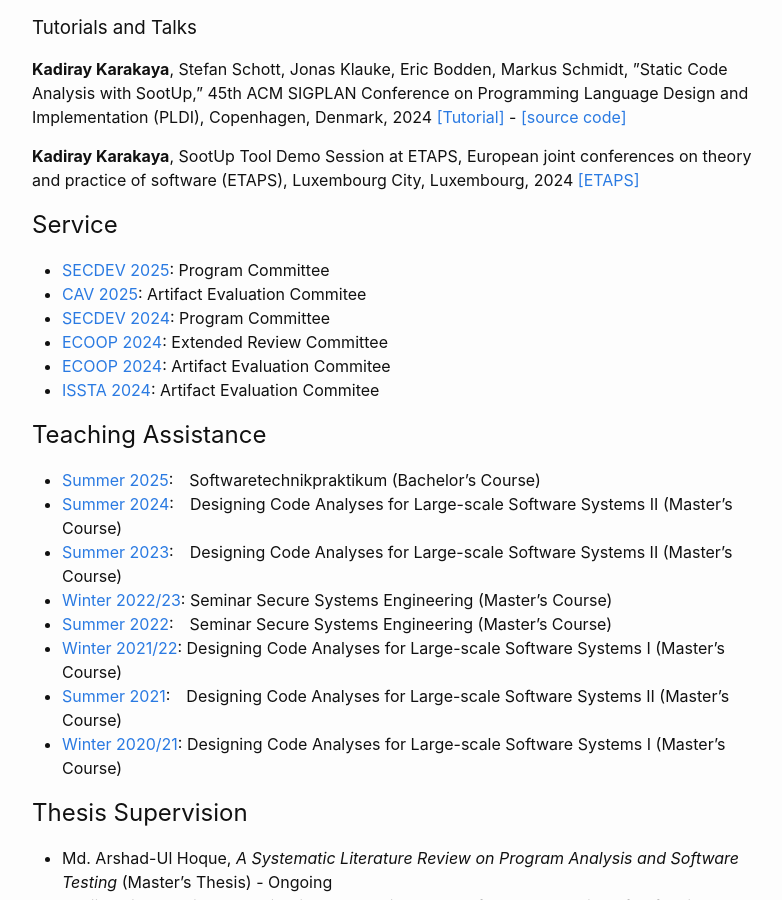
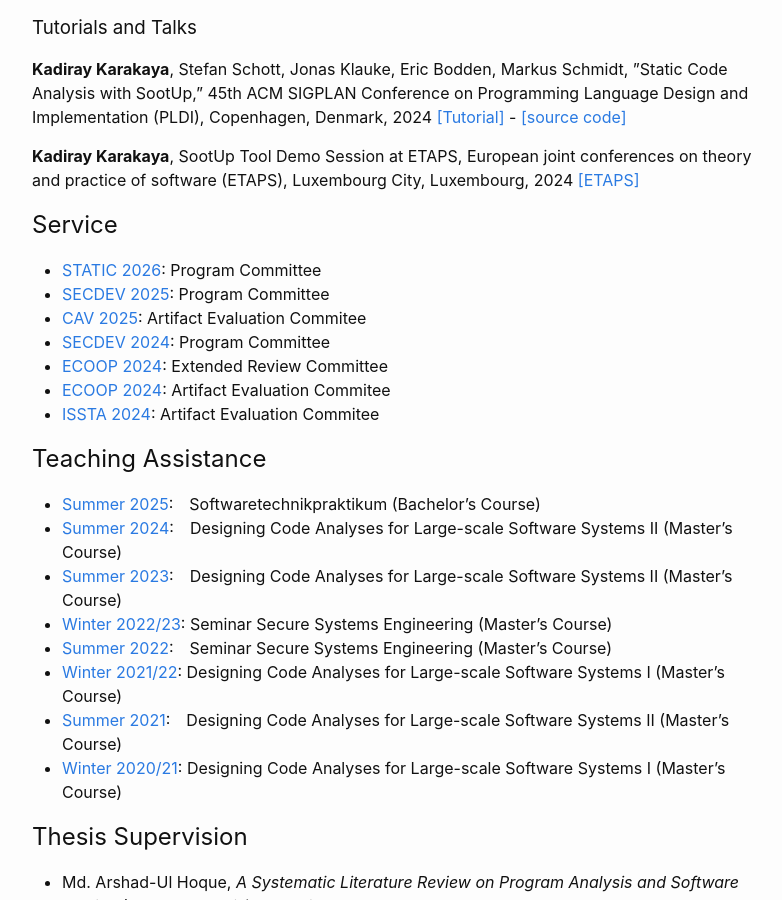
Before and after one commit to kadirayk/kadirayk.github.io, a Jekyll site: the page built from index.markdown, in a window 1280 px wide and 900 px high, scrolled down 1112 px. Shown: the whole window, without its empty margins (238-1020 px from the left). Built offline with Jekyll 4.4.1, drawn with Linux system fonts in a browser that asks for light colours.

Commit message:
update service

```diff
--- a/index.markdown
+++ b/index.markdown
@@ -43,12 +43,13 @@ Enes Yigitbas, **Kadiray Karakaya**, Ivan Jovanovikj and Gregor Engels, ”Enhan
 
 ## Service
 
+- [STATIC 2026](https://conf.researchr.org/committee/icse-2026/static-2026-papers-program-committee): Program Committee
 - [SECDEV 2025](https://secdev.ieee.org/2025/program-committee/): Program Committee
 - [CAV 2025](https://conferences.i-cav.org/2025/artifact/): Artifact Evaluation Commitee
 - [SECDEV 2024](https://secdev.ieee.org/2024/program-committee/): Program Committee
-- [ECOOP 2024](https://2024.ecoop.org/track/ecoop-2024-papers): Extended Review Committee
-- [ECOOP 2024](https://2024.ecoop.org/track/ecoop-2024-artifact-evaluation): Artifact Evaluation Commitee
-- [ISSTA 2024](https://2024.issta.org/track/issta-2024-artifact-evaluation): Artifact Evaluation Commitee
+- [ECOOP 2024](https://2024.ecoop.org/committee/ecoop-2024-papers-extended-review-committee-and-external-reviewers): Extended Review Committee
+- [ECOOP 2024](https://2024.ecoop.org/committee/ecoop-2024-artifact-evaluation-artifact-evaluation-committee): Artifact Evaluation Commitee
+- [ISSTA 2024](https://2024.issta.org/committee/issta-2024-artifact-evaluation-artifact-evaluation-committee): Artifact Evaluation Commitee
 
 ## Teaching Assistance
 
```
